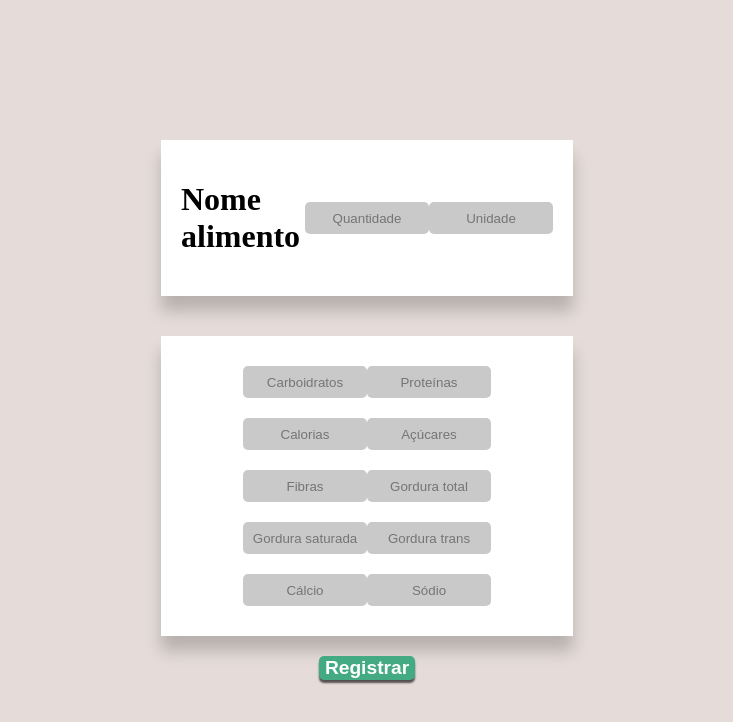
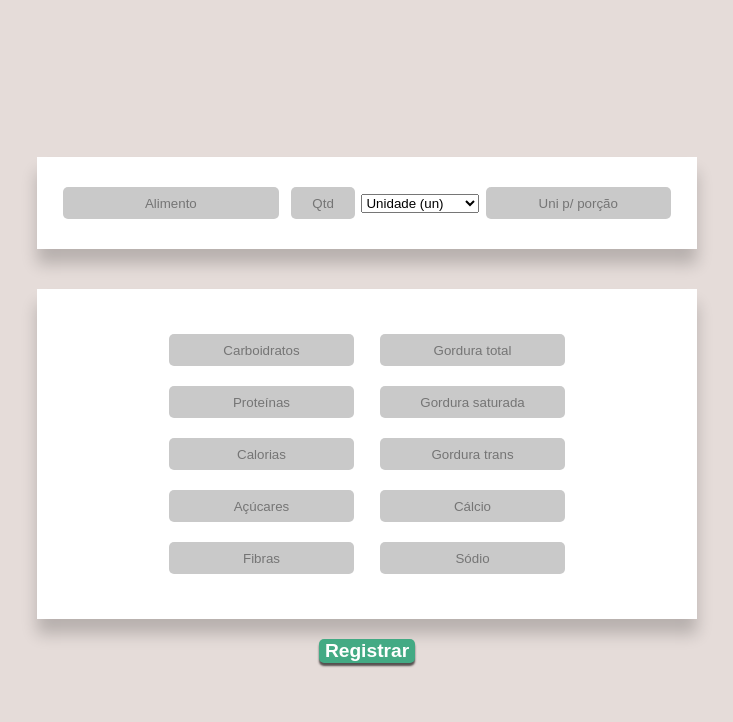
Before and after one commit to Steel-Hard/VitalU, a React (Vite) app in the folder front/: page /cadastroalimento in a window 1280 px wide. Shown: the top 722 px of the page, without its empty margins (273-1006 px from the left). Built offline with nearby package versions, Linux system fonts and the light colour scheme.

Commit message:
Alterações 04-10

```diff
--- a/front/src/components/Inputs/Input.tsx
+++ b/front/src/components/Inputs/Input.tsx
@@ -4,6 +4,8 @@ interface InputProps {
   height?: string;
   width?: string;
   bcolor?: string;
+  marginL?: string;
+  marginR?: string;
 }
 
 export const StlInput = styled.input<InputProps>`
@@ -15,4 +17,6 @@ export const StlInput = styled.input<InputProps>`
   border-radius: 5px;
   height: ${({ height }) => (height ? height : "auto")};
   width: ${({ width }) => (width ? width : "100%")};
+  margin-right: ${({ marginR }) => (marginR ? marginR : "0")};
+  margin-left: ${({ marginL }) => (marginL ? marginL : "0")};
 `;
--- a/front/src/components/StlCaixa/StlCaixa.tsx
+++ b/front/src/components/StlCaixa/StlCaixa.tsx
@@ -6,32 +6,33 @@ export const StlCaixa = styled.div<CaixaProps>`
   background-color: white;
   box-shadow: 0px 15px 15px rgba(0, 0, 0, 0.2);
   display: flex;
-  flex-direction: ${({direction}) => direction? direction: 'column'};
-  justify-content: flex-start;
-  border-radius: ${({radius})=> radius? '150px 150px 25px 25px' : '0px'};
-  padding:20px;
+  flex-direction: ${({ direction }) => (direction ? direction : "column")};
+  justify-content: ${({ jcont }) => (jcont ? jcont : "flex-start")};
+  border-radius: ${({ radius }) => (radius ? "150px 150px 25px 25px" : "0px")};
+  padding: 20px;
   align-items: center;
   margin: 20px;
-  height: ${({height})=>height?height:"70%"};
-  width: ${({width})=>width?width:"30%"};
-
+  height: ${({ height }) => (height ? height : "70%")};
+  width: ${({ width }) => (width ? width : "30%")};
+  gap: ${({ gap }) => (gap ? gap : "0px")};
 
   @media (max-width: 768px) {
-      width: 80%;
-      padding: 15px;
+    width: 80%;
+    padding: 15px;
   }
 
   @media (max-width: 480px) {
-      width: ${({smlWidth})=>smlWidth?smlWidth:"95%"};
-      padding: 10px;
+    width: ${({ smlWidth }) => (smlWidth ? smlWidth : "95%")};
+    padding: 10px;
   }
-`
+`;
 
-interface CaixaProps{
+interface CaixaProps {
   height?: string;
   width?: string;
-  smlWidth?:string;
+  smlWidth?: string;
   radius?: boolean;
-  direction?:string;
-
+  direction?: string;
+  gap?: string;
+  jcont?: string;
 }
--- a/front/src/pages/CadastroAlimento.tsx
+++ b/front/src/pages/CadastroAlimento.tsx
@@ -3,59 +3,85 @@ import { StlCaixa, BtnStl, StlInput, FlexDiv } from "../components/index";
 export function CadastroAlimento() {
   return (
     <>
-      <StlCaixa direction="row">
-        <h1>Nome alimento</h1>
-        <StlInput placeholder="Quantidade" height="30px" width="120px" />
-        <StlInput placeholder="Unidade" height="30px" width="120px" />
+      <StlCaixa direction="row" width="50%" jcont="center">
+        <StlInput
+          placeholder="Alimento"
+          height="30px"
+          width="70%"
+          marginL="1%"
+          marginR="1%"
+        ></StlInput>
+        <StlInput
+          placeholder="Qtd"
+          height="30px"
+          width="20%"
+          marginL="1%"
+          marginR="1%"
+        />
+
+        <select
+          name="Unidade"
+          margin-top="10px"
+          margin-bottom="10px"
+          border-radius="5px"
+        >
+          <option value="">Unidade (un)</option>
+          <option value="kg">Quilograma (kg)</option>
+          <option value="grama">Grama (g)</option>
+          <option value="litro">Litro (l)</option>
+          <option value="ml">Milititro (ml)</option>
+        </select>
+        <StlInput
+          placeholder="Uni p/ porção"
+          height="30px"
+          width="60%"
+          marginL="1%"
+          marginR="1%"
+        />
       </StlCaixa>
-      <StlCaixa>
-        <FlexDiv>
+      <StlCaixa direction="row" width="50%" jcont="center">
+        <FlexDiv direction="column" margin="15px">
           <StlInput
             placeholder="Carboidratos"
             height="30px"
-            width="120px"
+            width="100%"
           ></StlInput>
           <StlInput
             placeholder="Proteínas"
             height="30px"
-            width="120px"
+            width="100%"
           ></StlInput>
-        </FlexDiv>
-        <FlexDiv>
           <StlInput
             placeholder="Calorias"
             height="30px"
-            width="120px"
+            width="100%"
           ></StlInput>
           <StlInput
             placeholder="Açúcares"
             height="30px"
-            width="120px"
+            width="100%"
           ></StlInput>
+          <StlInput placeholder="Fibras" height="30px" width="100%"></StlInput>
         </FlexDiv>
-        <FlexDiv>
-          <StlInput placeholder="Fibras" height="30px" width="120px"></StlInput>
+
+        <FlexDiv direction="column" margin="15px">
           <StlInput
             placeholder="Gordura total"
             height="30px"
-            width="120px"
+            width="100%"
           ></StlInput>
-        </FlexDiv>
-        <FlexDiv>
           <StlInput
             placeholder="Gordura saturada"
             height="30px"
-            width="120px"
+            width="100%"
           ></StlInput>
           <StlInput
             placeholder="Gordura trans"
             height="30px"
-            width="120px"
+            width="100%"
           ></StlInput>
-        </FlexDiv>
-        <FlexDiv>
-          <StlInput placeholder="Cálcio" height="30px" width="120px"></StlInput>
-          <StlInput placeholder="Sódio" height="30px" width="120px"></StlInput>
+          <StlInput placeholder="Cálcio" height="30px" width="100%"></StlInput>
+          <StlInput placeholder="Sódio" height="30px" width="100%"></StlInput>
         </FlexDiv>
       </StlCaixa>
       <BtnStl>Registrar</BtnStl>
```
Also changed, not shown: front/src/class/Profile.ts (+62 -58 lines).
